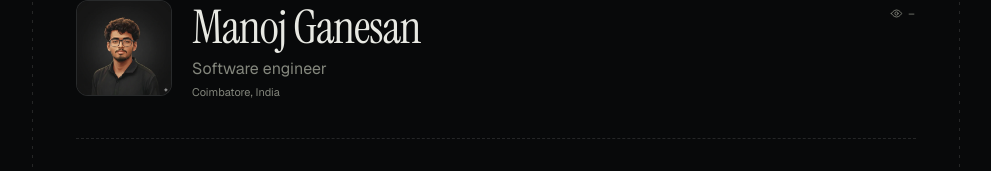
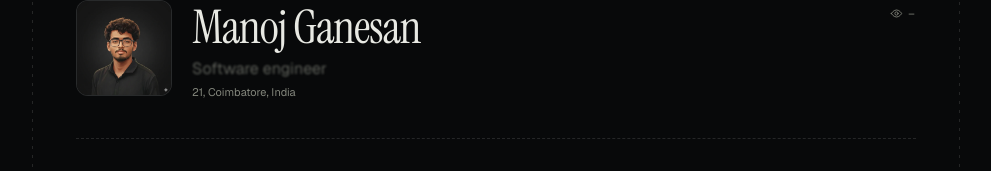
Before and after one commit to MANOJ-80/0xPortfolio_v2, a Next.js app: page / in a window 1280 px wide. Shown: the part 421-592 px from the top of the page, without its empty margins (144-1135 px from the left). Built offline with nearby package versions, Linux system fonts and the light colour scheme; no server answers.

Commit message:
Show calculated age beside location in hero

```diff
--- a/src/components/hero.tsx
+++ b/src/components/hero.tsx
@@ -4,10 +4,13 @@ import { homeAbout, homeTagline, site } from "@/data/site";
 import { Contributions } from "./contributions";
 import { HeroBanner } from "./hero-banner";
 import { ArrowUpRightIcon, MailIcon, socialIcons } from "./icons";
+import { getCurrentAge } from "@/lib/age";
 import { RoleRotator } from "./role-rotator";
 import { ViewCount } from "./view-count";
 
-export function Hero() {
+export async function Hero() {
+  const age = await getCurrentAge();
+
   return (
     <section className="pb-12">
       <HeroBanner />
@@ -31,6 +34,7 @@ export function Hero() {
             </h1>
             <RoleRotator roles={site.roles} className="mt-2.5" />
             <p className="mt-2.5 text-[11px] leading-none text-muted">
+              {age !== null ? `${age}, ` : ""}
               {site.location}
             </p>
           </div>
--- a/src/data/site.ts
+++ b/src/data/site.ts
@@ -18,6 +18,7 @@ export const site = {
   github: "MANOJ-80",
   resume: "/resume.pdf",
   year: 2026,
+  dob: "2005-10-27",
   availability: "Open to full-time roles & freelance work",
   socials: [
     { label: "GitHub", href: "https://github.com/MANOJ-80", icon: "github" as const },
--- /dev/null
+++ b/src/lib/age.ts
@@ -0,0 +1,30 @@
+import { cacheLife } from "next/cache";
+import { site } from "@/data/site";
+
+/**
+ * Whole years between a date of birth (YYYY-MM-DD) and a reference date.
+ * Returns null on an unparseable value so the UI can degrade quietly.
+ */
+export function calculateAge(dob: string, now: Date = new Date()): number | null {
+  const birth = new Date(`${dob}T00:00:00Z`);
+  if (Number.isNaN(birth.getTime())) return null;
+
+  let age = now.getUTCFullYear() - birth.getUTCFullYear();
+  const month = now.getUTCMonth() - birth.getUTCMonth();
+
+  if (month < 0 || (month === 0 && now.getUTCDate() < birth.getUTCDate())) {
+    age -= 1;
+  }
+
+  return age;
+}
+
+/**
+ * Cached for a day, so the age flips on the birthday without turning the page
+ * into a per-request render.
+ */
+export async function getCurrentAge(): Promise<number | null> {
+  "use cache";
+  cacheLife("days");
+  return calculateAge(site.dob);
+}
```
